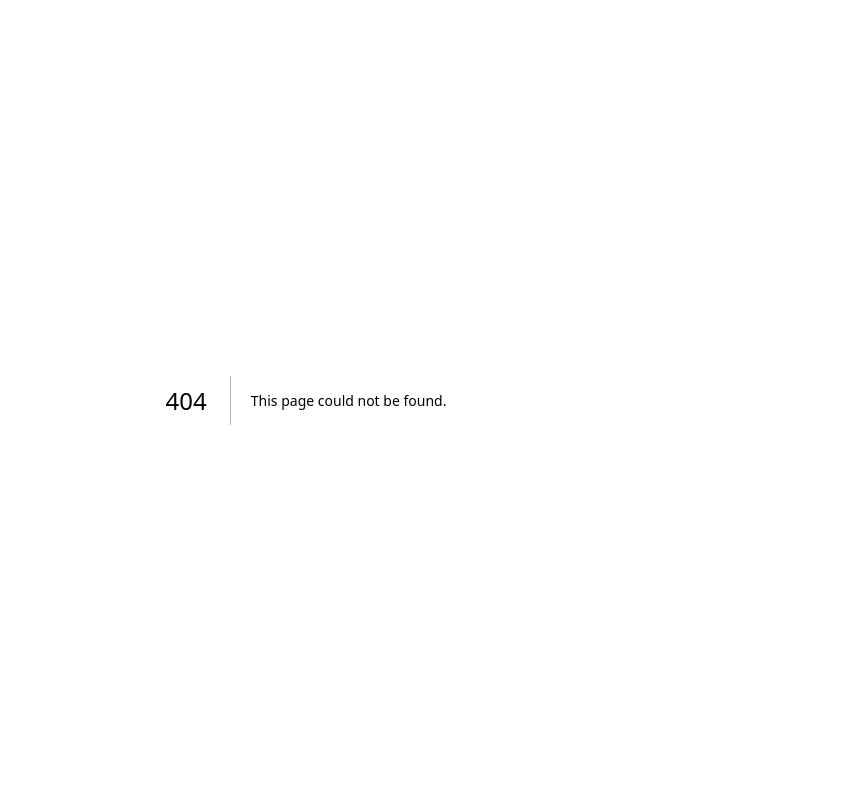
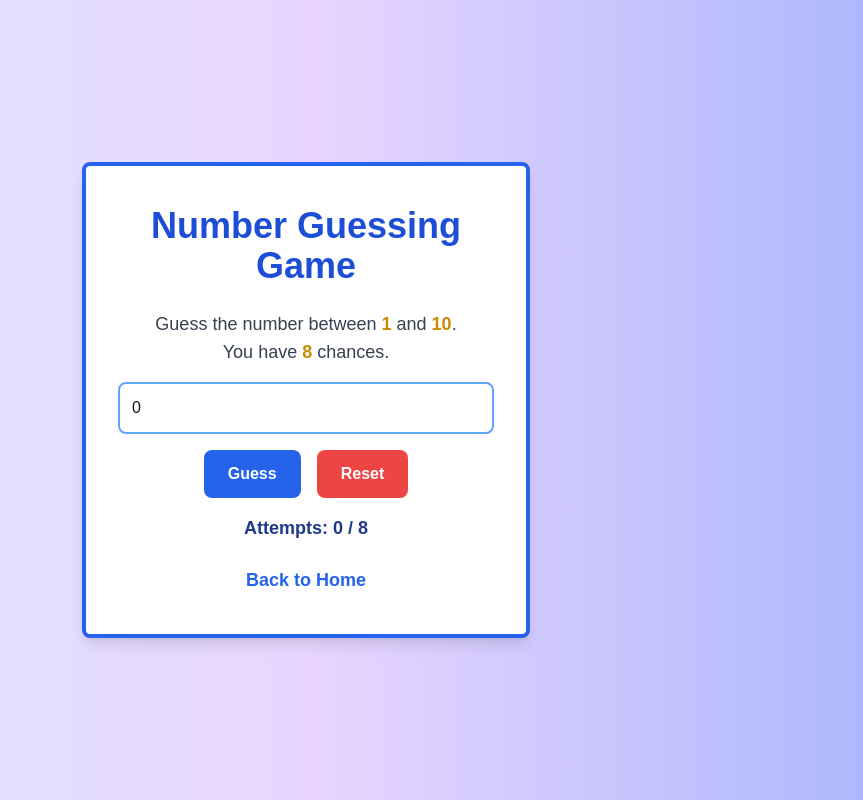
Before and after one commit to Muhammad-Talha103/Project-Of-30-Days, a Next.js app: page /Day-04 in a window 1280 px wide. Before the commit this address had no page. Shown: the whole page, without its empty margins (334-1197 px from the left). Built offline with nearby package versions, Linux system fonts and the light colour scheme.

Commit message:
first commit

```diff
--- a/app/Component/Mainpage/mainpage.tsx
+++ b/app/Component/Mainpage/mainpage.tsx
@@ -1,4 +1,4 @@
-'use client'
+'use client';
 import 'aos/dist/aos.css'; // Import AOS styles
 import AOS from 'aos'; // Import AOS for initialization
 import { useEffect } from 'react'; // Import useEffect hook for initialization
@@ -14,19 +14,38 @@ export default function MainPage() {
   }, []);
 
   return (
-    <div className="mx-12 mt-8 grid grid-cols-1 gap-8 hover:text-black sm:grid-cols-2 md:grid-cols-3 mb-4">
-      {Array.from({ length: 30 }).map((_, index) => (
-        <Link href={index < 9 ? `/Day-0${index + 1}` : `/Day-${index + 1}`} key={index}>
-          <div
-            data-aos="fade-up" // Add the AOS animation effect
-            className="p-12 border-3 border-blue-800 border-[5px] m-2 flex items-center justify-center cursor-pointer hover:bg-blue-100"
+    <div className="container mx-auto px-4 py-8">
+      <div className="grid grid-cols-1 sm:grid-cols-1 md:grid-cols-2 lg:grid-cols-3 gap-6">
+        {Array.from({ length: 30 }).map((_, index) => {
+          const dayNumber = index + 1;
+          const isComingSoon = dayNumber >= 5; // "Coming Soon" for days after 5
 
-          >
-
-            <h1 className="font-bold">{index < 9 ? `Day-0${index + 1}` : `Day-${index + 1}`}</h1>
-          </div>
-        </Link>
-      ))}
+          return (
+            <Link
+              href={isComingSoon ? '#' : dayNumber < 10 ? `/Day-0${dayNumber}` : `/Day-${dayNumber}`}
+              key={index}
+              className="transform transition-transform hover:scale-105"
+            >
+              <div
+                data-aos="fade-up" // Add the AOS animation effect
+                className={`flex flex-col items-center justify-center h-32 rounded-lg shadow-lg p-6 border transition-all duration-300 ${
+                  isComingSoon
+                    ? 'bg-gray-200 border-gray-400 cursor-not-allowed text-gray-600'
+                    : 'bg-white hover:bg-blue-50 border-blue-500'
+                }`}
+              >
+                {isComingSoon ? (
+                  <h1 className="text-xl font-semibold text-red-500">Coming Soon</h1>
+                ) : (
+                  <h1 className="text-xl font-bold text-blue-700">
+                    {dayNumber < 10 ? `Day-0${dayNumber}` : `Day-${dayNumber}`}
+                  </h1>
+                )}
+              </div>
+            </Link>
+          );
+        })}
+      </div>
     </div>
   );
 }
--- /dev/null
+++ b/app/Day-04/Component/Number-guess.tsx
@@ -0,0 +1,131 @@
+"use client";
+import { useState } from "react";
+import Link from "next/link";
+
+export default function NumberGuessingGame() {
+  // State variables to manage the game state
+  const [targetNumber, setTargetNumber] = useState(
+    () => Math.floor(Math.random() * 10) + 1 // Randomly generates a target number between 1 and 10
+  );
+  const [guess, setGuess] = useState("0"); // Holds the user's current guess
+  const [attempts, setAttempts] = useState(0); // Counts the number of attempts
+  const [message, setMessage] = useState(""); // Displays messages to the user
+  const [isGameOver, setIsGameOver] = useState(false); // Tracks if the game is over
+  const [showNumbers, setShowNumbers] = useState(false); // Tracks if the guessed and target numbers should be shown
+
+  // Function to handle when the user clicks the "Guess" button
+  const handleGuess = () => {
+    // Check if the guess is valid (not empty and a number)
+    if (!guess || isNaN(Number(guess))) {
+      setMessage("Please enter a valid number");
+      return;
+    }
+
+    // Increment the number of attempts
+    setAttempts(attempts + 1);
+
+    // Show the guessed number and target number after each guess
+    setShowNumbers(true);
+
+    // Check if the guess is correct
+    if (Number(guess) === targetNumber) {
+      setMessage(
+        `Congratulations! You guessed the number in ${attempts + 1} attempts.`
+      );
+      setIsGameOver(true); // Set the game as over
+    }
+    // Check if the guess is too low
+    else if (targetNumber > Number(guess)) {
+      setMessage("Too low! Try a higher number.");
+    }
+    // Check if the guess is too high
+    else {
+      setMessage("Too high! Try a lower number.");
+    }
+
+    // Check if the user has reached the maximum number of attempts
+    if (attempts === 7 && Number(guess) !== targetNumber) {
+      setMessage(`Game Over! The correct number was ${targetNumber}.`);
+      setIsGameOver(true); // Set the game as over
+    }
+  };
+
+  // Function to reset the game when the user clicks the "Reset" button
+  const resetGame = () => {
+    // Reset the game state
+    setTargetNumber(Math.floor(Math.random() * 10) + 1);
+    setGuess("0");
+    setAttempts(0);
+    setMessage("");
+    setIsGameOver(false); // Re-enable the Guess button for a new game
+    setShowNumbers(false); // Hide guessed and target numbers
+  };
+
+  return (
+    <div className="bg-gradient-to-r from-blue-100 via-purple-200 to-indigo-300 min-h-screen flex items-center justify-center p-4">
+      <div className="bg-white border-4 border-blue-600 rounded-lg shadow-lg px-8 py-10 text-center w-full max-w-md">
+        {/* Game title */}
+        <h1 className="text-4xl font-bold text-blue-700 mb-6">
+          Number Guessing Game
+        </h1>
+        <p className="text-lg text-gray-700 mb-4">
+          Guess the number between{" "}
+          <span className="text-yellow-600 font-bold">1</span> and{" "}
+          <span className="text-yellow-600 font-bold">10</span>.<br />
+          You have <span className="text-yellow-600 font-bold">8</span> chances.
+        </p>
+
+        {/* Input field for the user to enter their guess */}
+        <div className="flex items-center justify-center mb-4">
+          <input
+            type="number"
+            placeholder="Enter your guess"
+            value={guess}
+            className="w-full p-3 border-2 border-blue-400 rounded-lg focus:outline-none focus:ring-4 focus:ring-blue-300 transition-all duration-300"
+            onChange={(e) => setGuess(e.target.value)} // Updates the guess state when the user types
+            disabled={isGameOver} // Disable input if the game is over
+          />
+        </div>
+
+        {/* Buttons for making a guess and resetting the game */}
+        <div className="flex justify-center space-x-4 mb-4">
+          <button
+            className={`px-6 py-3 text-white font-bold rounded-lg transition-all duration-300 ${
+              isGameOver
+                ? "bg-gray-400 cursor-not-allowed"
+                : "bg-blue-600 hover:bg-blue-700"
+            }`}
+            onClick={handleGuess}
+            disabled={isGameOver} // Disable button if the game is over
+          >
+            Guess
+          </button>
+          <button
+            className="px-6 py-3 bg-red-500 text-white font-bold rounded-lg hover:bg-red-600 transition-all duration-300"
+            onClick={resetGame} // Calls resetGame when clicked
+          >
+            {attempts === 8 || isGameOver ? "Start New Game" : "Reset"}
+          </button>
+        </div>
+
+        {/* Displays the number of attempts */}
+        <div className="text-lg font-semibold text-blue-900">
+          Attempts: {attempts} / 8
+        </div>
+
+        {/* Displays the message to the user */}
+        <p className="text-xl text-gray-800 mt-4">{message}</p>
+
+        {/* Back to home link */}
+        <div className="mt-6">
+          <Link
+            href="/"
+            className="text-lg font-semibold text-blue-600 hover:underline"
+          >
+            Back to Home
+          </Link>
+        </div>
+      </div>
+    </div>
+  );
+}
--- /dev/null
+++ b/app/Day-04/page.tsx
@@ -0,0 +1,9 @@
+import React from 'react'
+import NumberGuessingGame from './Component/Number-guess'
+
+
+export default function page() {
+  return (
+    <NumberGuessingGame/>
+  )
+}
```
Also changed, not shown: app/Day-05/page.tsx (added).
